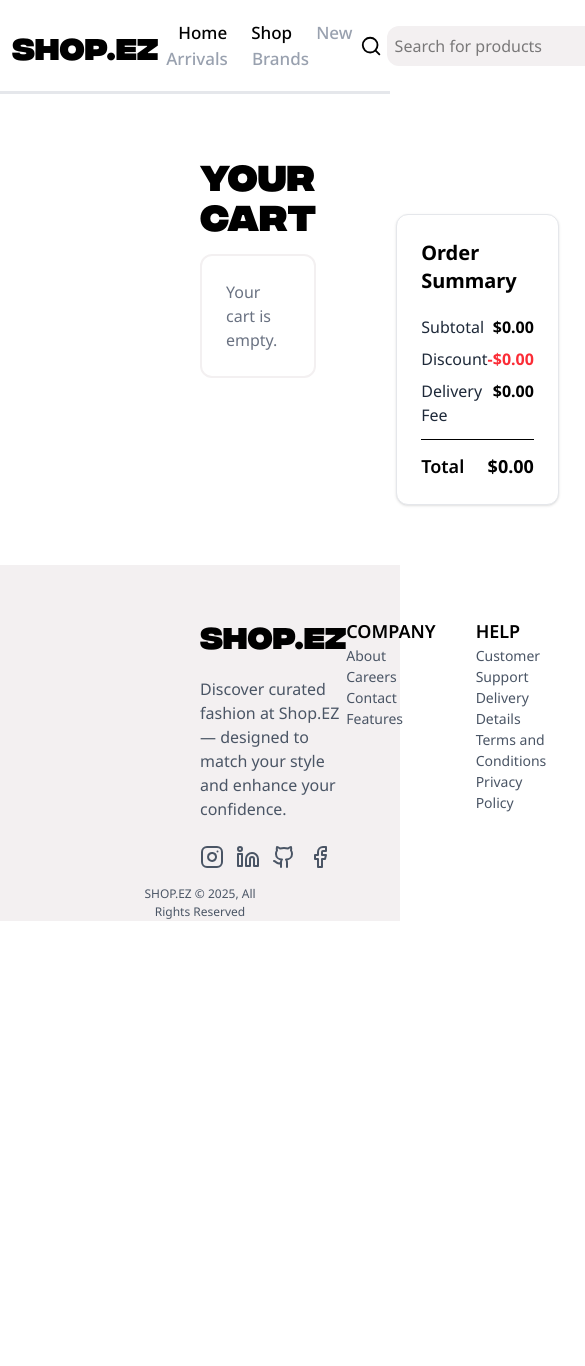
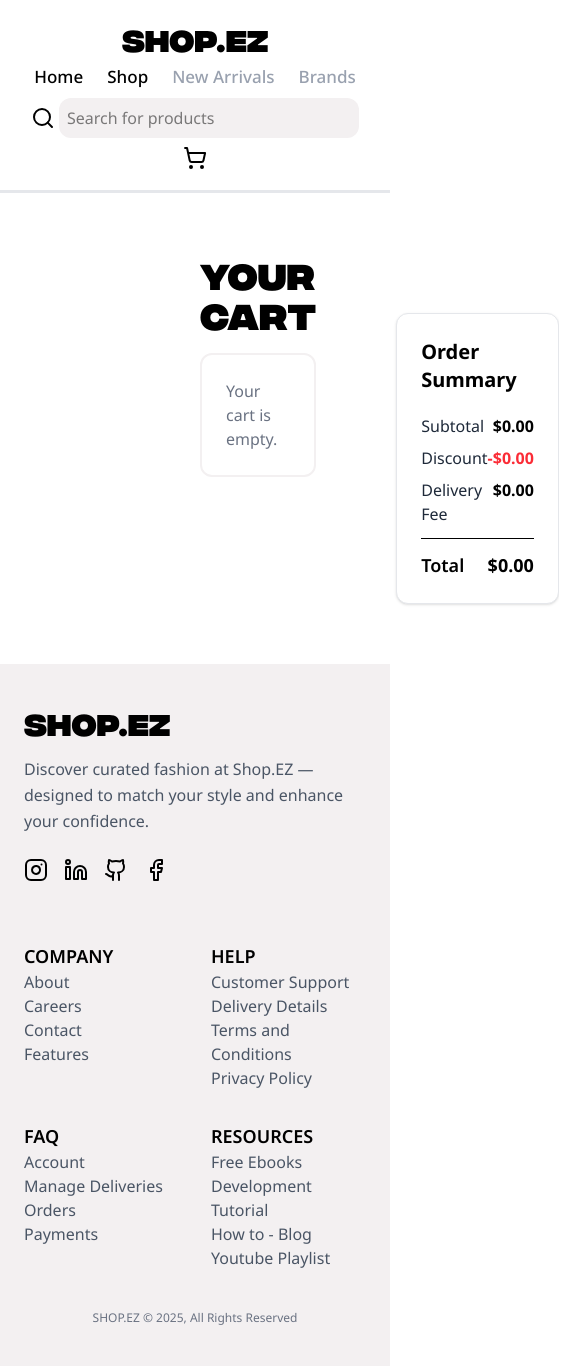
Before and after one commit to Soham-Powar/Shopping-Cart, a React (Vite) app: page /cart in a window 390 px wide. Shown: the top 1366 px of the page, 585 px wide, since content can reach past the window. Before the commit the page ends 921 px from the top, so only its background shows below. Built offline with nearby package versions, Linux system fonts and the light colour scheme.

Commit message:
feat: make the components on home page responsive

```diff
--- a/src/components/Footer.jsx
+++ b/src/components/Footer.jsx
@@ -4,28 +4,30 @@ import { Instagram, Linkedin, Github, Facebook } from "lucide-react"
 
 export default function Footer() {
 	return (
-		<footer className="bg-blush relative flex py-13 px-50 justify-between">
-			<div>
+		<footer className="bg-blush py-10 px-6 md:px-20">
+			<div className="flex flex-col md:flex-row justify-between gap-10">
+				<div className="max-w-md">
 					<h2 className="text-3xl font-[integralCF]">SHOP.EZ</h2>
-				<p className="pt-6 text-gray-600">
+					<p className="pt-4 text-gray-600 leading-relaxed">
 						Discover curated fashion at Shop.EZ — designed to match your style and enhance your confidence.
 					</p>
-				<div className="flex gap-3 pt-6">
-					<Instagram data-testid="lucide-icon" className="text-gray-600" />
-					<Linkedin data-testid="lucide-icon" className="text-gray-600" />
-					<Github data-testid="lucide-icon" className="text-gray-600" />
-					<Facebook data-testid="lucide-icon" className="text-gray-600" />
+					<div className="flex gap-4 pt-6">
+						<Instagram className="hover:text-night transition-colors duration-200 cursor-pointer" />
+						<Linkedin className="hover:text-night transition-colors duration-200 cursor-pointer" />
+						<Github className="hover:text-night transition-colors duration-200 cursor-pointer" />
+						<Facebook className="hover:text-night transition-colors duration-200 cursor-pointer" />
 					</div>
 				</div>
-			<div className="flex gap-10  text-[14px]">
+				<div className="grid grid-cols-2 md:grid-cols-4 gap-8 pt-5">
 					<FooterList heading="COMPANY" list={["About", "Careers", "Contact", "Features"]} />
 					<FooterList heading="HELP" list={["Customer Support", "Delivery Details", "Terms and Conditions", "Privacy Policy"]} />
 					<FooterList heading="FAQ" list={["Account", "Manage Deliveries", "Orders", "Payments"]} />
 					<FooterList heading="RESOURCES" list={["Free Ebooks", "Development Tutorial", "How to - Blog", "Youtube Playlist"]} />
 				</div>
-			<p className="absolute top-[90%] left-1/2 -translate-x-1/2 text-center text-gray-600 text-[12px]">
+			</div>
+			<div className="text-center pt-10 text-xs text-gray-500">
 				SHOP.EZ © 2025, All Rights Reserved
-			</p>
+			</div>
 		</footer>
 	)
 }
--- a/src/components/HeroContent.jsx
+++ b/src/components/HeroContent.jsx
@@ -3,8 +3,8 @@ import { Link } from "react-router-dom"
 export default function HeroContent() {
 	return (
 		<>
-			<div className="pt-[6%] pl-[10%] max-w-[70%]">
-				<div className="font-[integralCF] text-8xl  pb-2">
+			<div className="pt-[6%] pl-[10%] md:max-w-[70%]">
+				<div className="font-[integralCF] text-4xl md:text-8xl  pb-2">
 					<h1>LOOK GOOD</h1>
 					<h1>FEEL BETTER</h1>
 					<h1>SHOP.EZ NOW</h1>
--- a/src/components/HeroSection.jsx
+++ b/src/components/HeroSection.jsx
@@ -5,7 +5,7 @@ export default function HeroSection() {
 	return (
 		<section
 			data-testid="hero-img"
-			className="h-[80vh] bg-contain bg-no-repeat bg-right bg-blush"
+			className="md:h-[80vh] bg-[length:180px] bg-right-bottom md:bg-contain bg-no-repeat md:bg-right bg-blush pb-8"
 			style={{ backgroundImage: `url(${landingBg})` }}
 		>
 			<HeroContent />
--- a/src/components/MainFragrances.jsx
+++ b/src/components/MainFragrances.jsx
@@ -43,7 +43,7 @@ const MainFragrances = () => {
 
 	return (
 		<div className="pb-20 pt-16">
-			<h2 className="text-5xl font-[integralCF] pb-12 text-center">FRAGRANCES</h2>
+			<h2 className="text-3xl md:text-5xl font-[integralCF] pb-12 text-center">FRAGRANCES</h2>
 			<div className="flex flex-wrap gap-6 justify-center">
 				{dataObject?.products?.map((product) => (
 					<ProductCard data={product} key={product.id} />
--- a/src/components/NavBar.jsx
+++ b/src/components/NavBar.jsx
@@ -6,7 +6,7 @@ import { Link } from "react-router-dom";
 const NavBar = ({ cart, setCategoryURL }) => {
 	const noOfProducts = cart.length;
 	return (
-		<nav className="bg-white py-5 flex p-3 gap-2 justify-around items-center border-gray-200 border-b-3">
+		<nav className="bg-white py-5 flex flex-col md:flex-row p-3 gap-2 justify-around items-center border-gray-200 border-b-3">
 			<p className="text-3xl font-extrabold font-[integralCF]">SHOP.EZ</p>
 			<div>
 				<NavLink name="Home" />
```
Lines whose indentation alone changed are shown as unchanged.
